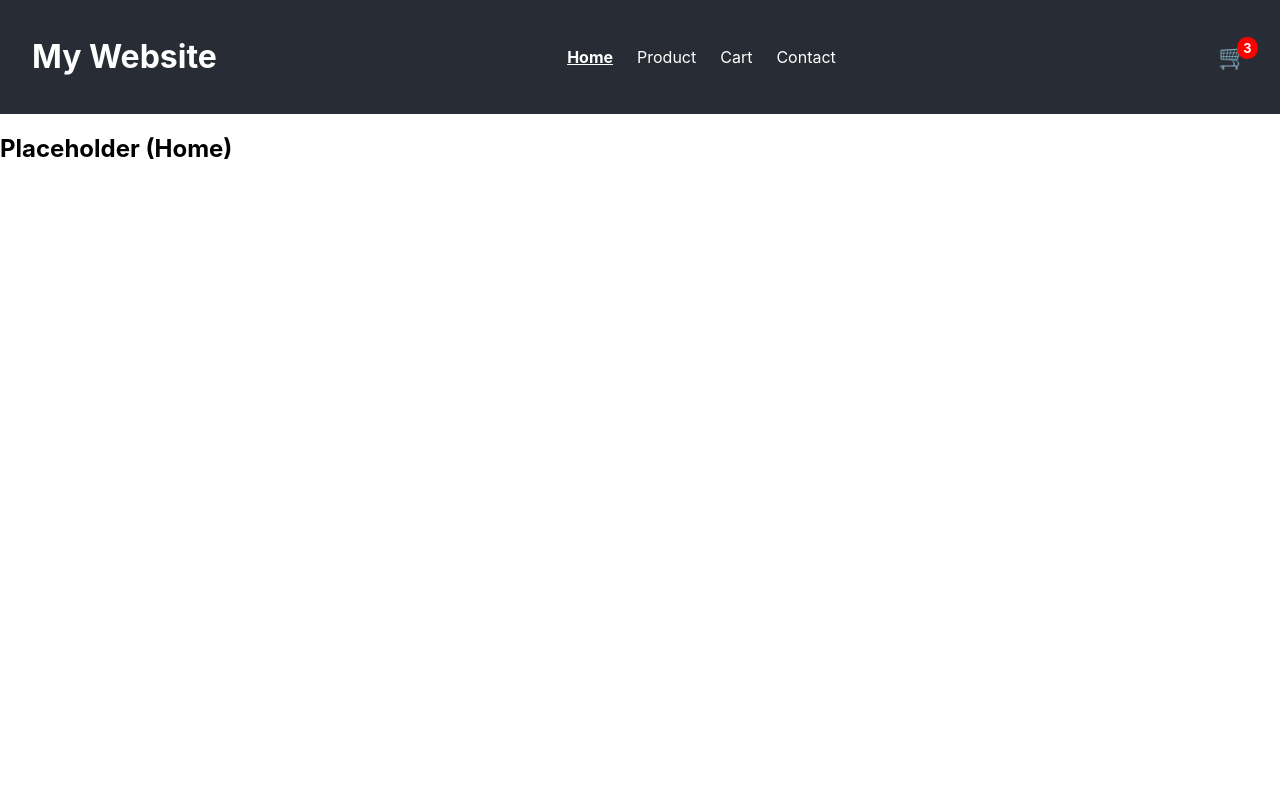
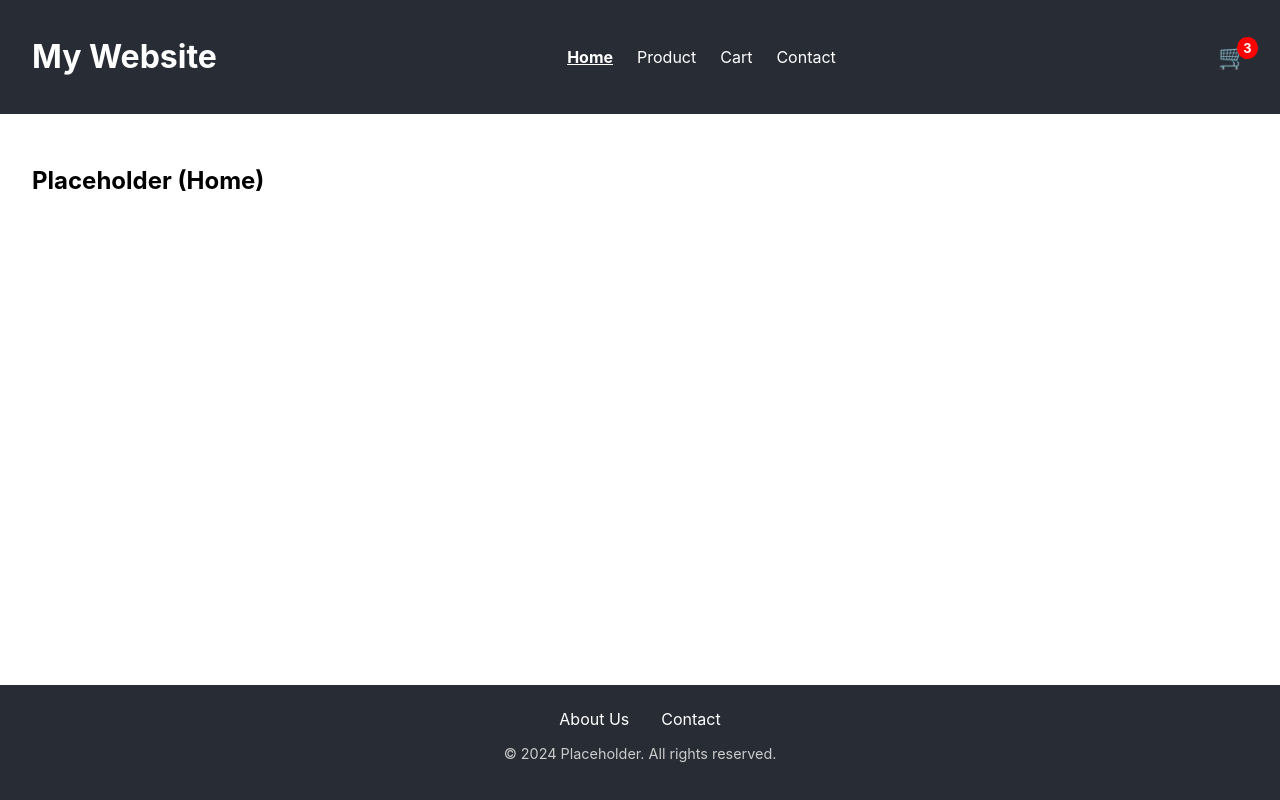
Before and after one commit to ykjellin/js-frameworks-ca, a React (Create React App) app: page / in a window 1280 px wide. Built offline with nearby package versions, Linux system fonts and the light colour scheme.

Commit message:
added footer and layout components

```diff
--- a/src/App.tsx
+++ b/src/App.tsx
@@ -1,6 +1,6 @@
 import React from "react";
 import { BrowserRouter, Routes, Route } from "react-router-dom";
-import Header from "./components/Header";
+import Layout from "./components/Layout";
 import HomePage from "./pages/HomePage";
 import ProductPage from "./pages/ProductPage";
 import CartPage from "./pages/CartPage";
@@ -10,17 +10,56 @@ import ContactPage from "./pages/ContactPage";
 const App: React.FC = () => {
   return (
     <BrowserRouter>
-      <Header />
-      <main>
-        <Routes>
-          <Route path="/" element={<HomePage />} />
-          <Route path="/product/:id" element={<ProductPage />} />
-          <Route path="/cart" element={<CartPage />} />
-          <Route path="/checkout-success" element={<CheckoutSuccessPage />} />
-          <Route path="/contact" element={<ContactPage />} />
-          <Route path="*" element={<h2>404 - Page Not Found</h2>} />
-        </Routes>
-      </main>
+      <Routes>
+        <Route
+          path="/"
+          element={
+            <Layout>
+              <HomePage />
+            </Layout>
+          }
+        />
+        <Route
+          path="/product/:id"
+          element={
+            <Layout>
+              <ProductPage />
+            </Layout>
+          }
+        />
+        <Route
+          path="/cart"
+          element={
+            <Layout>
+              <CartPage />
+            </Layout>
+          }
+        />
+        <Route
+          path="/checkout-success"
+          element={
+            <Layout>
+              <CheckoutSuccessPage />
+            </Layout>
+          }
+        />
+        <Route
+          path="/contact"
+          element={
+            <Layout>
+              <ContactPage />
+            </Layout>
+          }
+        />
+        <Route
+          path="*"
+          element={
+            <Layout>
+              <h2>404 - Page Not Found</h2>
+            </Layout>
+          }
+        />
+      </Routes>
     </BrowserRouter>
   );
 };
--- /dev/null
+++ b/src/components/Footer.tsx
@@ -0,0 +1,53 @@
+import React from "react";
+import { NavLink } from "react-router-dom";
+import styled from "styled-components";
+
+const FooterContainer = styled.footer`
+  background-color: #282c34;
+  color: white;
+  padding: 1.5rem 2rem;
+  text-align: center;
+`;
+
+const FooterLinks = styled.div`
+  display: flex;
+  justify-content: center;
+  gap: 2rem;
+  margin-bottom: 1rem;
+`;
+
+const StyledLink = styled(NavLink)`
+  text-decoration: none;
+  color: white;
+  font-size: 1rem;
+
+  &.active {
+    font-weight: bold;
+    text-decoration: underline;
+  }
+
+  &:hover {
+    color: lightgray;
+  }
+`;
+
+const Copyright = styled.p`
+  font-size: 0.9rem;
+  color: #cccccc;
+`;
+
+const Footer: React.FC = () => {
+  return (
+    <FooterContainer>
+      <FooterLinks>
+        <StyledLink to="/about">About Us</StyledLink>
+        <StyledLink to="/contact">Contact</StyledLink>
+      </FooterLinks>
+      <Copyright>
+        &copy; {new Date().getFullYear()} Placeholder. All rights reserved.
+      </Copyright>
+    </FooterContainer>
+  );
+};
+
+export default Footer;
--- /dev/null
+++ b/src/components/Layout.tsx
@@ -0,0 +1,31 @@
+import React from "react";
+import styled from "styled-components";
+import Header from "./Header";
+import Footer from "./Footer";
+
+const PageContainer = styled.div`
+  display: flex;
+  flex-direction: column;
+  min-height: 100vh;
+`;
+
+const MainContent = styled.main`
+  flex: 1; /* Pushes footer to the bottom */
+  padding: 2rem;
+`;
+
+interface LayoutProps {
+  children: React.ReactNode;
+}
+
+const Layout: React.FC<LayoutProps> = ({ children }) => {
+  return (
+    <PageContainer>
+      <Header />
+      <MainContent>{children}</MainContent>
+      <Footer />
+    </PageContainer>
+  );
+};
+
+export default Layout;
```
